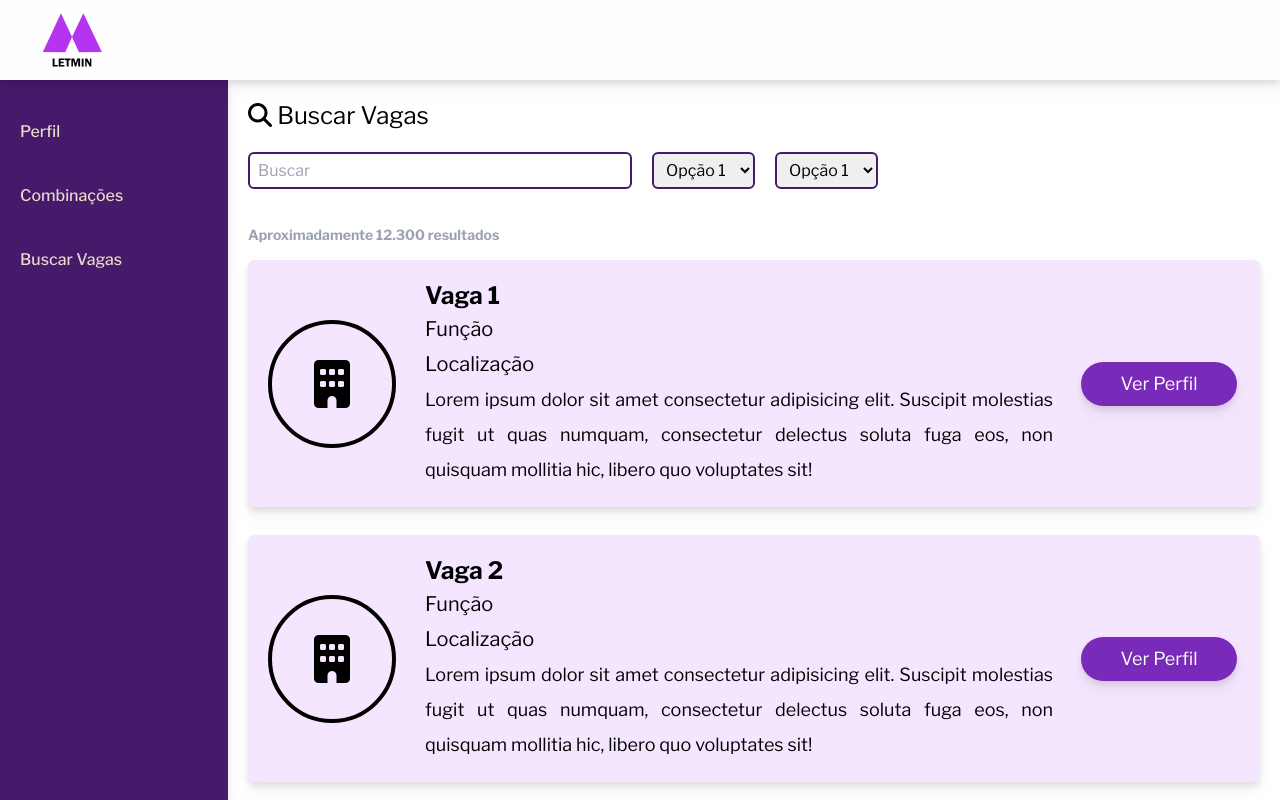
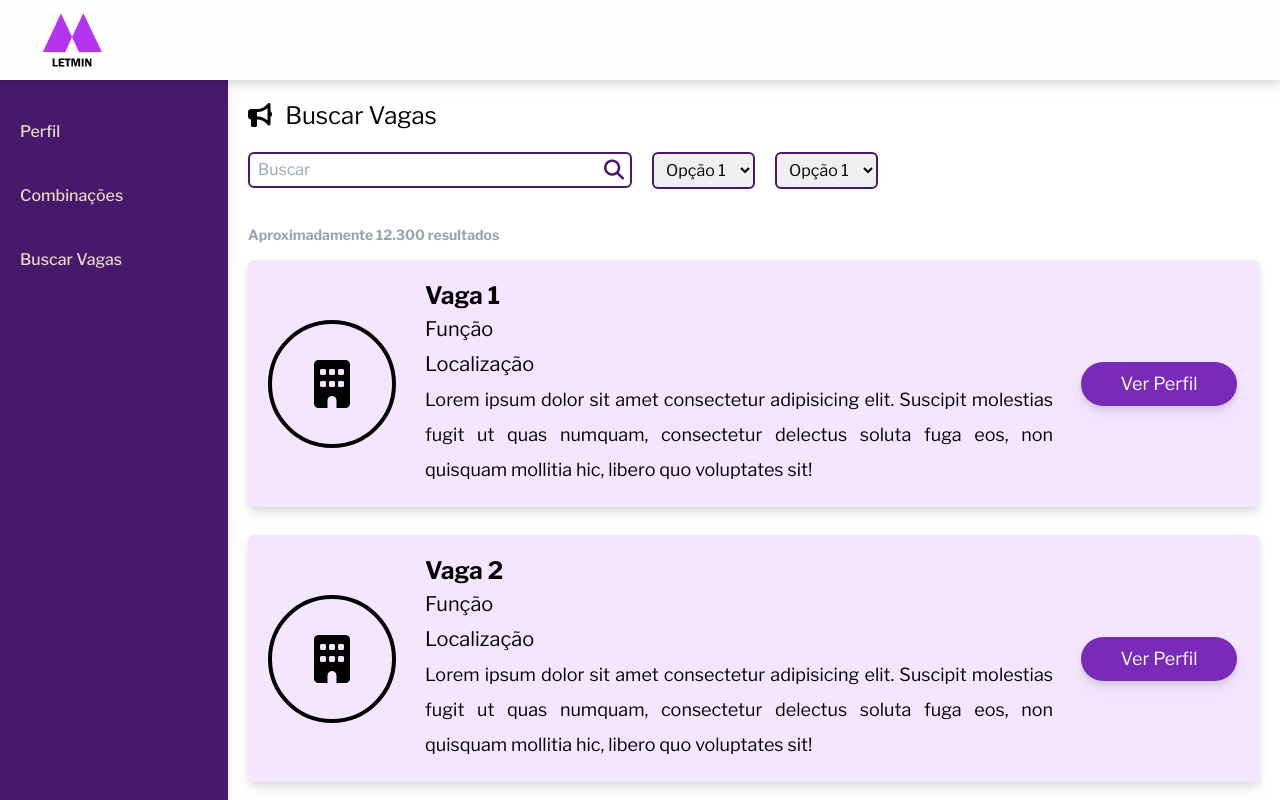
Before and after one commit to LETMIN-Corp/letmin-client, a React (Vite) app: page /user/vacancy/search in a window 1280 px wide. Shown: the top 800 px of the page. Built offline with nearby package versions, Linux system fonts and the light colour scheme.

Commit message:
Search icon

```diff
--- a/src/Views/Company/CompanyTalentBank.tsx
+++ b/src/Views/Company/CompanyTalentBank.tsx
@@ -92,18 +92,21 @@ const CompanyTalentBank = () => {
         <CompanyDefault>
             <div className='p-5'>
                 <h1 className='text-2xl'>
-                    <i className="fa-solid fa-folder-open mr-2"></i>
+                    <i className='fa-solid fa-folder-open mr-2'></i>
                     <span>Banco de Talentos</span>
                 </h1>
                 <div className='w-full flex items-center justify-between mt-5'>
-                    <input onChange={ (e) => setSearchFolders(e.target.value) } type='text' placeholder='Buscar' className='max-w-sm w-full mr-3 px-2 py-1 border-2 border-dark-purple rounded-md' name='search' id='search' />
+                    <div className='max-w-sm w-full relative mr-2'>
+                        <input onChange={ (e) => setSearchFolders(e.target.value) } type='text' placeholder='Buscar' className='w-full mr-3 pl-2 pr-8 py-1 border-2 border-dark-purple rounded-md' name='search' id='search' />
+                        <i className='fa-solid fa-magnifying-glass absolute right-2 top-1 text-xl text-dark-purple'></i>
+                    </div>
                     <button onClick={ () => setModalIsOpen(true) } className='bg-primary w-10 h-10 rounded-md text-white hover:bg-dark-purple ease-out duration-200'>
                         <i className='fa-solid fa-plus'></i>
                     </button>
                 </div>
                 {
                     folders.length === 0 && (
-                        <div className='mt-5 text-center md:text-left text-dark-purple text-lg'>Nenhuma pasta encontrada</div>
+                        <div className='mt-5 text-center md:text-left text-dark-purple text-lg font-medium'>Nenhuma pasta encontrada</div>
                     )
                 }
                 <div className='mt-5 grid md:grid-cols-2 lg:grid-cols-4 gap-4'>
--- a/src/Views/Company/CompanyTalentSearch.tsx
+++ b/src/Views/Company/CompanyTalentSearch.tsx
@@ -11,12 +11,15 @@ const CompanyTalentSearch = () => {
         <CompanyDefault>
             <div className='p-5'>
                 <h1 className='text-2xl'>
-                    <i className="fa-solid fa-magnifying-glass"></i>
+                    <i className='fa-solid fa-lightbulb mr-2'></i>
                     <span> Buscar Talentos</span>
                 </h1>
 
                 <div className='mt-5'>
-                    <input type='text' placeholder='Buscar' className='max-w-sm w-full px-2 py-1 border-2 border-dark-purple rounded-md' name='search' id='search' />
+                    <div className='max-w-sm w-full relative'>
+                        <input type='text' placeholder='Buscar' className='w-full mr-3 pl-2 pr-8 py-1 border-2 border-dark-purple rounded-md' name='search' id='search' />
+                        <i className='fa-solid fa-magnifying-glass absolute right-2 top-1 text-xl text-dark-purple'></i>
+                    </div>
                 </div>
 
                 <div className='mt-7'>
--- a/src/Views/User/UserVacancySearch.tsx
+++ b/src/Views/User/UserVacancySearch.tsx
@@ -12,19 +12,23 @@ const CompanyTalentSearch = () => {
         <UserDefault>
             <div className='p-5'>
                 <h1 className='text-2xl'>
-                    <i className="fa-solid fa-magnifying-glass"></i>
+                    <i className="fa-solid fa-bullhorn mr-2"></i>
                     <span> Buscar Vagas</span>
                 </h1>
 
                 <div className='mt-5 flex flex-wrap'>
-                    <input type='text' placeholder='Buscar' className='max-w-sm w-full px-2 py-1 border-2 border-dark-purple rounded-md' name='search' id='search' />
-                    <div className='md:w-auto w-full flex mt-2 lg:mt-0 lg:ml-5'>
-                        <select name='' id='' className='px-2 py-1.5 border-2 border-dark-purple rounded-md'>
+                    <div className='max-w-sm w-full relative'>
+                        <input type='text' placeholder='Buscar' className='w-full pl-2 pr-8 py-1 border-2 border-dark-purple rounded-md' name='search' id='search' />
+                        <i className='fa-solid fa-magnifying-glass absolute right-2 top-1 text-xl text-dark-purple'></i>
+                    </div>
+                    {/* <input type='text' placeholder='Buscar' className='max-w-sm w-full px-2 py-1 border-2 border-dark-purple rounded-md' name='search' id='search' /> */}
+                    <div className='w-full md:w-auto flex mt-2 lg:mt-0 lg:ml-5'>
+                        <select name='' id='' className='w-full px-2 py-1.5 border-2 border-dark-purple rounded-md'>
                             <option value='opcao1'>Opção 1</option>
                             <option value='opcao2'>Opção 2</option>
                             <option value='opcao3'>Opção 3</option>
                         </select>
-                        <select name='' id='' className='px-2 py-1.5 ml-5 border-2 border-dark-purple rounded-md'>
+                        <select name='' id='' className='w-full px-2 py-1.5 ml-5 border-2 border-dark-purple rounded-md'>
                             <option value='opcao1'>Opção 1</option>
                             <option value='opcao2'>Opção 2</option>
                             <option value='opcao3'>Opção 3</option>
```
